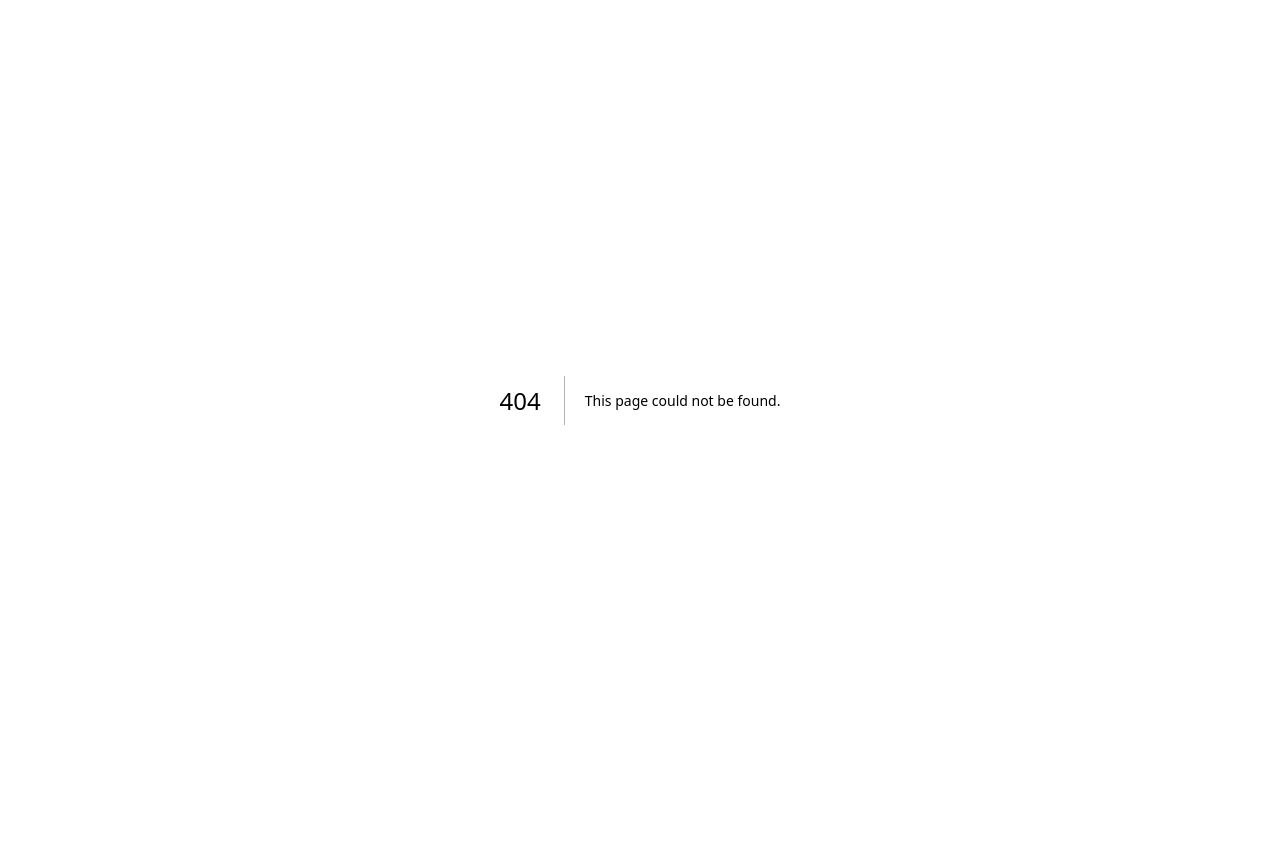
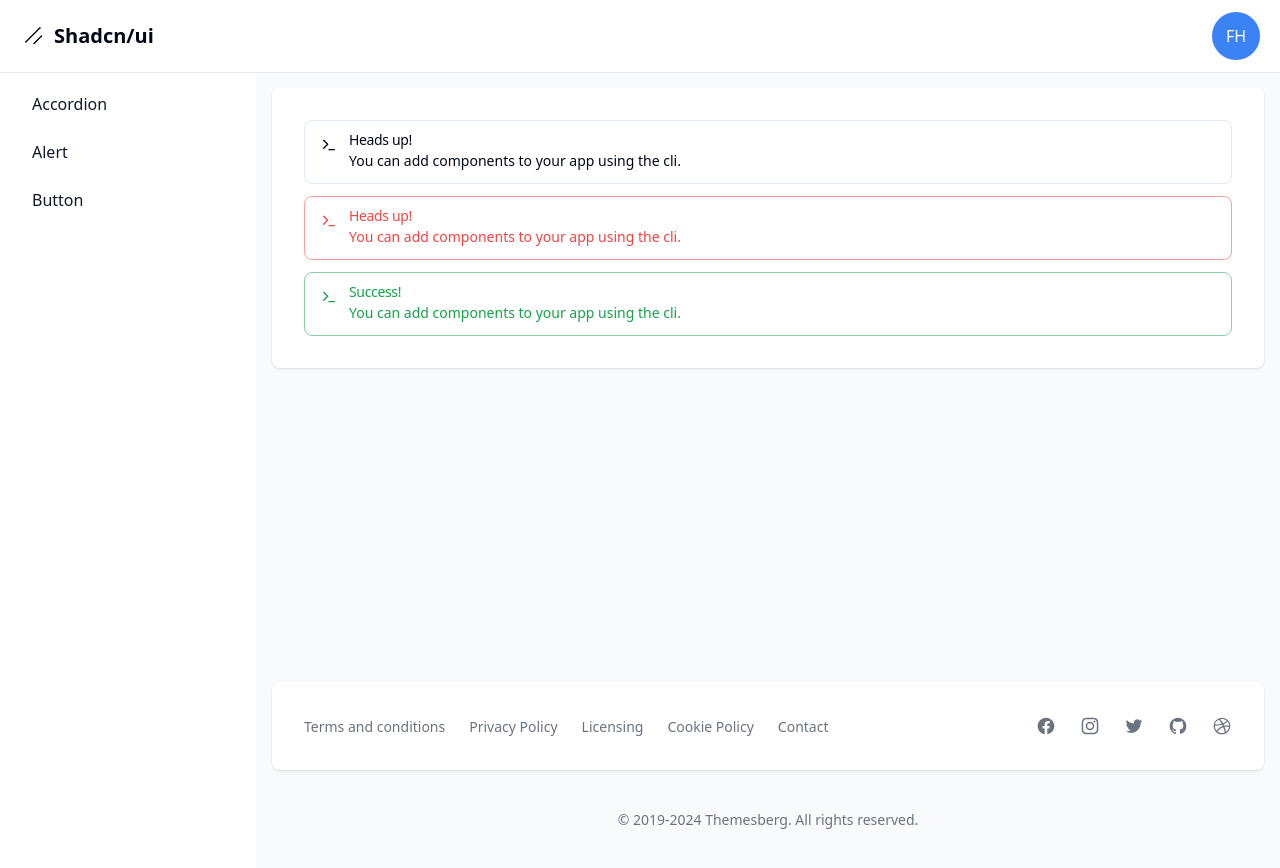
Before and after one commit to davidmoina/shadcn-dashboard, a Next.js app: page /dashboard/alert in a window 1280 px wide. Before the commit this address had no page. Before the commit the page ends 800 px from the top, so only its background shows below. Built offline with nearby package versions, Linux system fonts and the light colour scheme.

Commit message:
✨ Add alert component

```diff
--- /dev/null
+++ b/src/app/dashboard/alert/page.tsx
@@ -0,0 +1,31 @@
+import { Alert, AlertDescription, AlertTitle } from "@/components/ui/alert";
+import { Terminal } from "lucide-react";
+
+export default function AlertPage() {
+  return (
+    <div className="grid gap-3 ">
+      <Alert>
+        <Terminal className="h-4 w-4" />
+        <AlertTitle>Heads up!</AlertTitle>
+        <AlertDescription>
+          You can add components to your app using the cli.
+        </AlertDescription>
+      </Alert>
+      <Alert variant="destructive">
+        <Terminal className="h-4 w-4" />
+        <AlertTitle>Heads up!</AlertTitle>
+        <AlertDescription>
+          You can add components to your app using the cli.
+        </AlertDescription>
+      </Alert>
+
+      <Alert variant="success">
+        <Terminal className="h-4 w-4" />
+        <AlertTitle>Success!</AlertTitle>
+        <AlertDescription>
+          You can add components to your app using the cli.
+        </AlertDescription>
+      </Alert>
+    </div>
+  );
+}
--- /dev/null
+++ b/src/components/ui/alert.tsx
@@ -0,0 +1,61 @@
+import * as React from "react";
+import { cva, type VariantProps } from "class-variance-authority";
+
+import { cn } from "@/lib/utils";
+
+const alertVariants = cva(
+  "relative w-full rounded-lg border px-4 py-3 text-sm [&>svg+div]:translate-y-[-3px] [&>svg]:absolute [&>svg]:left-4 [&>svg]:top-4 [&>svg]:text-foreground [&>svg~*]:pl-7",
+  {
+    variants: {
+      variant: {
+        default: "bg-background text-foreground",
+        destructive:
+          "border-destructive/50 text-destructive dark:border-destructive [&>svg]:text-destructive",
+        success:
+          "border-success/50 text-success dark:border-success [&>svg]:text-success",
+      },
+    },
+    defaultVariants: {
+      variant: "default",
+    },
+  }
+);
+
+const Alert = React.forwardRef<
+  HTMLDivElement,
+  React.HTMLAttributes<HTMLDivElement> & VariantProps<typeof alertVariants>
+>(({ className, variant, ...props }, ref) => (
+  <div
+    ref={ref}
+    role="alert"
+    className={cn(alertVariants({ variant }), className)}
+    {...props}
+  />
+));
+Alert.displayName = "Alert";
+
+const AlertTitle = React.forwardRef<
+  HTMLParagraphElement,
+  React.HTMLAttributes<HTMLHeadingElement>
+>(({ className, ...props }, ref) => (
+  <h5
+    ref={ref}
+    className={cn("mb-1 font-medium leading-none tracking-tight", className)}
+    {...props}
+  />
+));
+AlertTitle.displayName = "AlertTitle";
+
+const AlertDescription = React.forwardRef<
+  HTMLParagraphElement,
+  React.HTMLAttributes<HTMLParagraphElement>
+>(({ className, ...props }, ref) => (
+  <div
+    ref={ref}
+    className={cn("text-sm [&_p]:leading-relaxed", className)}
+    {...props}
+  />
+));
+AlertDescription.displayName = "AlertDescription";
+
+export { Alert, AlertTitle, AlertDescription };
```
